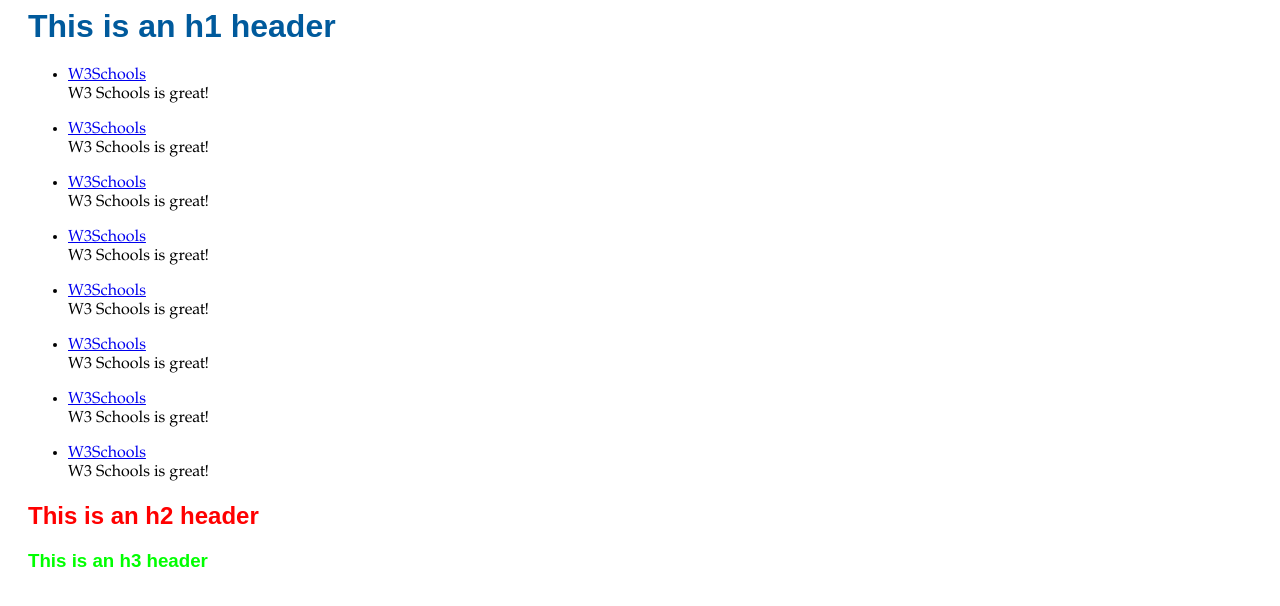
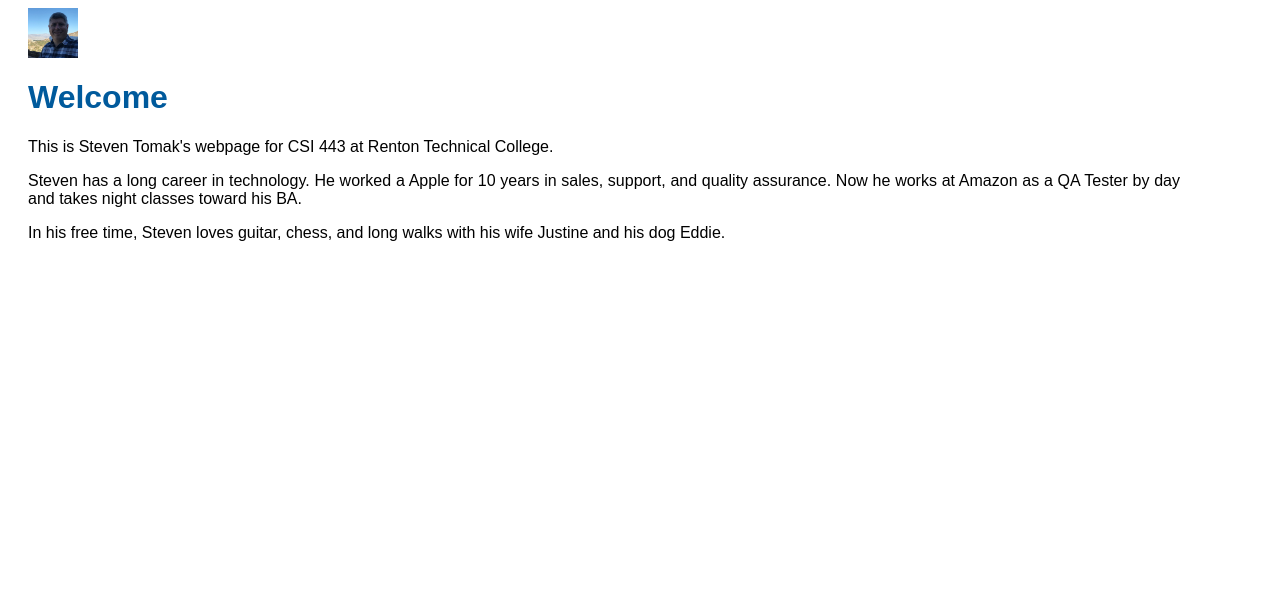
Before and after one commit to steventomak/CSI443, a plain HTML site: page index.html in a window 1280 px wide. Drawn offline with Linux system fonts and the light colour scheme.

Commit message:
Updates for assignment 1

```diff
--- a/css/style.css
+++ b/css/style.css
@@ -1,7 +1,7 @@
 body {
   margin-left: 28px;
   margin-right: 100px;
-  font-family: Palatino Linotype, garamond, serif;
+  font-family:sans-serif;
   color: #000000;
   background-color:"#9999ee";
   background-image: url();
--- a/index.html
+++ b/index.html
@@ -6,29 +6,14 @@
   </head>
 
   <body>
-    <h1>This is an h1 header</h1>
 
-    <ul>
-      <li><p><a href="http://w3schools.com">W3Schools</a><br />
-        W3 Schools is great!</p></li>
-      <li><p><a href="http://w3schools.com">W3Schools</a><br />
-        W3 Schools is great!</p></li>
-      <li><p><a href="http://w3schools.com">W3Schools</a><br />
-        W3 Schools is great!</p></li>
-      <li><p><a href="http://w3schools.com">W3Schools</a><br />
-        W3 Schools is great!</p></li>
-      <li><p><a href="http://w3schools.com">W3Schools</a><br />
-        W3 Schools is great!</p></li>
-      <li><p><a href="http://w3schools.com">W3Schools</a><br />
-        W3 Schools is great!</p></li>
-      <li><p><a href="http://w3schools.com">W3Schools</a><br />
-        W3 Schools is great!</p></li>
-      <li><p><a href="http://w3schools.com">W3Schools</a><br />
-        W3 Schools is great!</p></li>
+<img src="./img/me_in_ca.jpg" alt="me" height="50" width="50">
 
-    </ul>
-    <h2>This is an h2 header</h2>
-    <h3>This is an h3 header</h3>
+<h1>Welcome</h1>
+<p>This is Steven Tomak's webpage for CSI 443 at Renton Technical College.</p>
+<p>Steven has a long career in technology. He worked a Apple for 10 years in sales, support, and quality assurance. Now he works at Amazon as a QA Tester by day and takes night classes toward his BA.</p>
+<p>In his free time, Steven loves guitar, chess, and long walks with his wife Justine and his dog Eddie.</p>
+
   </body>
 
 
```
Also changed, not shown: img/me_in_ca.jpg (added).
